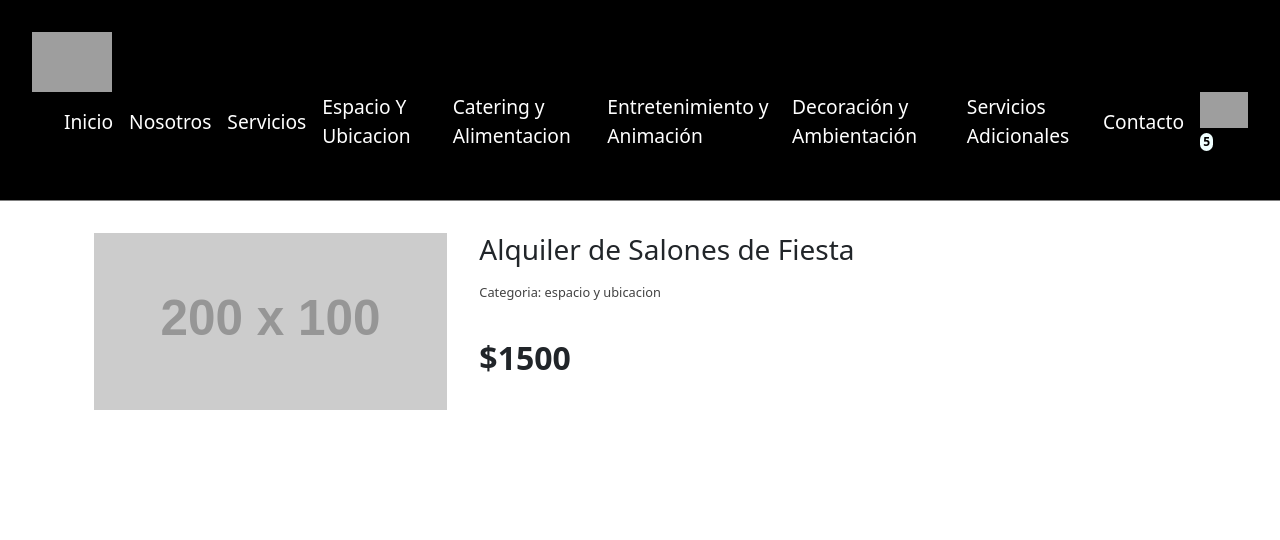
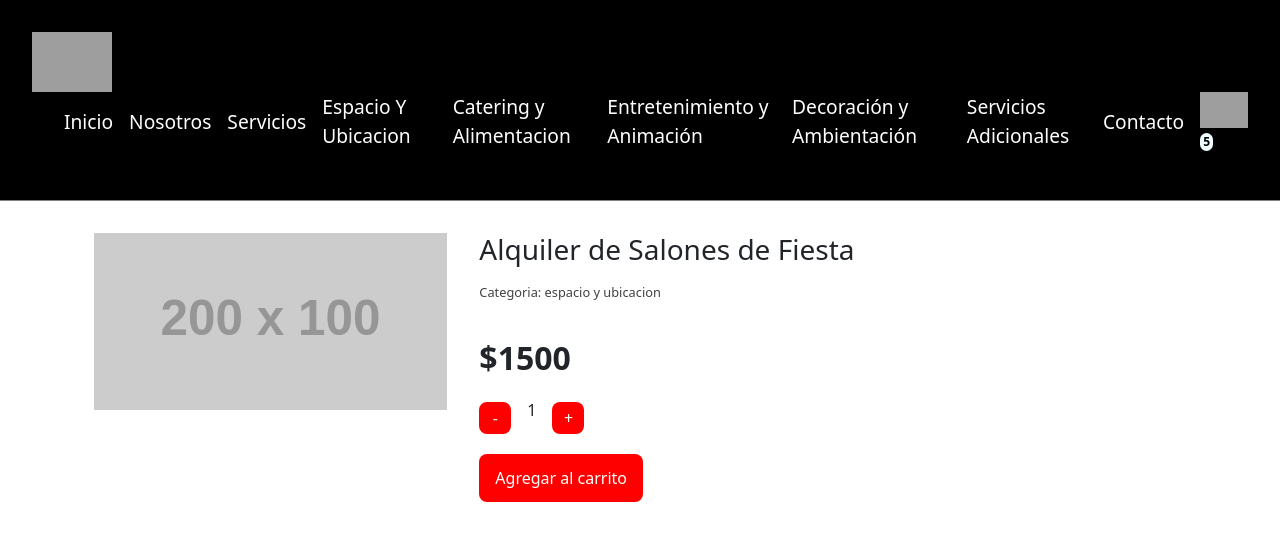
Before and after one commit to maxi802/Proyecto-ReactJS, a React (Create React App) app: page /item/1 in a window 1280 px wide. Shown: the top 540 px of the page. Built offline with nearby package versions, Linux system fonts and the light colour scheme; grey boxes are pictures that could not be loaded.

Commit message:
segunda entrega proyecto react

```diff
--- /dev/null
+++ b/src/components/ItemCount.jsx
@@ -0,0 +1,18 @@
+import React, { useState } from 'react'
+
+export const ItemCount = ({cantidad, handelRestar,handelSumar,handleAgregar}) => {
+
+
+
+
+  return (
+    <div>
+        <div className='item-count'>
+            <button onClick={handelRestar}>-</button>
+            <p>{cantidad}</p>
+            <button onClick={handelSumar }>+</button>
+        </div>
+        <button className='agregar-al-carrito' onClick={handleAgregar}>Agregar al carrito</button>
+    </div>
+  )
+}
--- a/src/components/ItemDetail.jsx
+++ b/src/components/ItemDetail.jsx
@@ -1,6 +1,18 @@
-import React from 'react'
+import React, { useState } from 'react'
+import { ItemCount } from './ItemCount'
 
 export const ItemDetail = ({item}) => {
+
+  const [cantidad,setCantidad]=useState(1);
+  const handelRestar = () => {
+      cantidad > 1 && setCantidad(cantidad-1);
+  }
+  const handelSumar = () => {
+      cantidad < item.stock && setCantidad(cantidad+1);
+  }
+  const handleAgregar= () => {
+    console.log({...item,cantidad});
+}
   return (
     <div className='container'>
         <div className='producto-detalle'>
@@ -10,6 +22,7 @@ export const ItemDetail = ({item}) => {
                 <p className='descripcion'>{item.descripcion}</p>
                 <p className='categoria'>Categoria: {item.categoria}</p>
                 <p className='precio'>${item.precio}</p>
+                <ItemCount cantidad={cantidad} handelSumar={handelSumar} handelRestar={handelRestar} handleAgregar={handleAgregar}/>
             </div>
         </div>
     </div>
--- a/src/components/ItemList.jsx
+++ b/src/components/ItemList.jsx
@@ -1,9 +1,10 @@
 import React from 'react'
 import { Item } from './Item'
+import {toCapital} from "../helpers/toCapital"
 export const ItemList = ({productos,titulo}) => {
   return (
     <div class="container">
-        <h2 className='main-tittle'>{titulo}</h2>
+        <h2 className='main-tittle'>{toCapital(titulo)}</h2>
         <div className='productos'>
             { productos.map((prod) => <Item producto={prod} key={prod.id}/>)}
         </div>
--- a/src/components/ItemListContainer.jsx
+++ b/src/components/ItemListContainer.jsx
@@ -7,7 +7,7 @@ const ItemListContainer = () => {
 
     const[productos,setProductos]=useState([]);
     const categoria =useParams().categoria;
-    const [titulo,setTitulo]=useState("Productos");
+    const [titulo,setTitulo]=useState("Servicios");
 
     useEffect(() => {
       pedirDatos()
@@ -17,6 +17,7 @@ const ItemListContainer = () => {
             setTitulo(categoria);
           } else{
             setProductos(res);
+            setTitulo("Servicios");
           }
 
         })
--- a/src/components/Navbar.jsx
+++ b/src/components/Navbar.jsx
@@ -15,7 +15,7 @@ import { Link } from 'react-router-dom'
             <li><Link to="/productos/catering y alimentacion" className='menu-link'>Catering y Alimentacion</Link></li>
             <li><Link to="/productos/entretenimiento y animacion" className='menu-link'>Entretenimiento y Animación</Link></li>
             <li><Link to="/productos/decoracion y ambientacion" className='menu-link'>Decoración y Ambientación</Link></li>
-            <li><Link to="/productos/decoracion y ambientacion" className='menu-link'>Servicios Adicionales</Link></li>
+            <li><Link to="/productos/servicios adicionales" className='menu-link'>Servicios Adicionales</Link></li>
             <li><Link to="/contacto" className='menu-link'>Contacto</Link></li>
             <li><CartWidget/></li>
         </ul>
--- a/src/data/data.json
+++ b/src/data/data.json
@@ -37,7 +37,7 @@
     },
     {
         "id": 5,
-        "titulo": "Menus Personalizados",
+        "titulo": "Menus Hoteleros",
         "descripcion": "",
         "categoria": "catering y alimentacion",
         "imagen": "https://dummyimage.com/200x100.png/cc0000/ffffff",
@@ -48,7 +48,7 @@
         "id": 6,
         "titulo": "Servicio Cocina",
         "descripcion": "",
-        "categoria": "catering alimentacion",
+        "categoria": "catering y alimentacion",
         "imagen": "https://dummyimage.com/200x100.png/cc0000/ffffff",
         "precio": 1500,
         "stock": 10
@@ -57,7 +57,7 @@
         "id": 7,
         "titulo": "Servicio Bartender",
         "descripcion": "",
-        "categoria": "catering alimentacion",
+        "categoria": "catering y alimentacion",
         "imagen": "https://dummyimage.com/200x100.png/cc0000/ffffff",
         "precio": 1500,
         "stock": 10
@@ -66,7 +66,7 @@
         "id": 8,
         "titulo": "Barra Libre",
         "descripcion": "",
-        "categoria": "catering alimentacion",
+        "categoria": "catering y alimentacion",
         "imagen": "https://dummyimage.com/200x100.png/cc0000/ffffff",
         "precio": 1500,
         "stock": 10
--- /dev/null
+++ b/src/helpers/toCapital.js
@@ -0,0 +1,3 @@
+export function toCapital(str) {
+    return str.charAt(0).toUpperCase() + str.slice(1);
+  }
--- a/src/main.css
+++ b/src/main.css
@@ -120,3 +120,59 @@ text-decoration: underline;
     margin-top: 2rem;
     font-weight: 600;
 }
+.item-count {
+    display: flex;
+    align-items: center;
+    gap: 1rem;
+    margin-top: 1rem;
+}
+
+.item-count button, .agregar-al-carrito, .enviar {
+    background-color: red;
+    border: 0;
+    width: 2rem;
+    height: 2rem;
+    color: white;
+    border-radius: .5rem;
+    cursor: pointer;
+    font-size: 1rem;
+    display: flex;
+    align-items: center;
+    justify-content: center;
+    text-align: center;
+    line-height: 1;
+    border: 2px solid var(--clr-main);
+    transition: .2s;
+}
+
+.item-count button:hover, .agregar-al-carrito:hover, .enviar:hover {
+    background-color: white;
+    color: black;
+}
+
+.agregar-al-carrito, .enviar {
+    width: auto;
+    height: auto;
+    margin-top: 1rem;
+    padding: 1rem;
+}
+
+.formulario {
+    display: flex;
+    flex-direction: column;
+    gap: .5rem;
+    align-items: flex-start;
+}
+
+.formulario input {
+    padding: .5rem;
+    width: 18rem;
+    border-radius: .5rem;
+    border: 2px solid black;
+}
+
+.formulario input:focus {
+    outline: 0;
+    border: 2px solid var(--clr-main);
+    outline: 2px solid var(--clr-main);
+}
```
